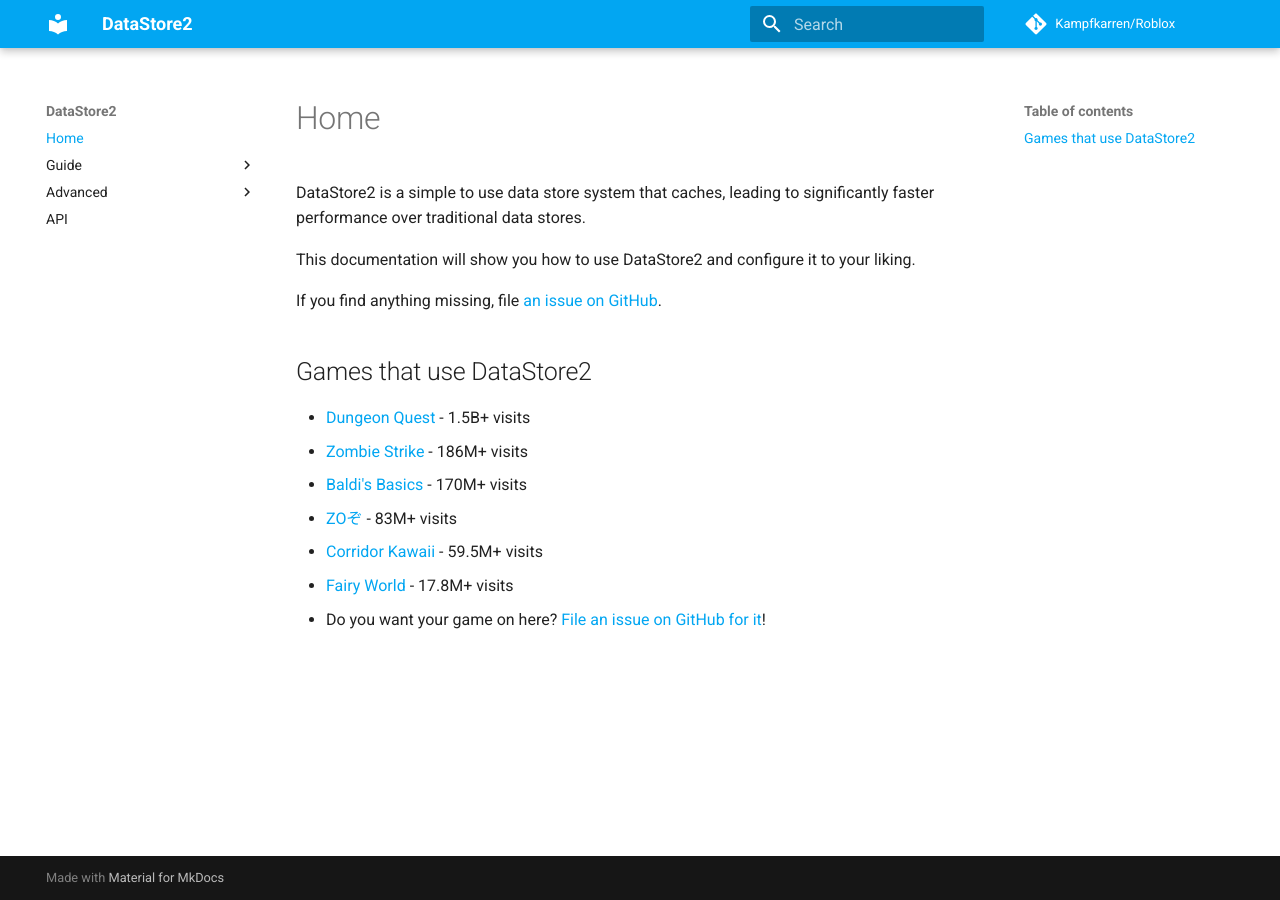
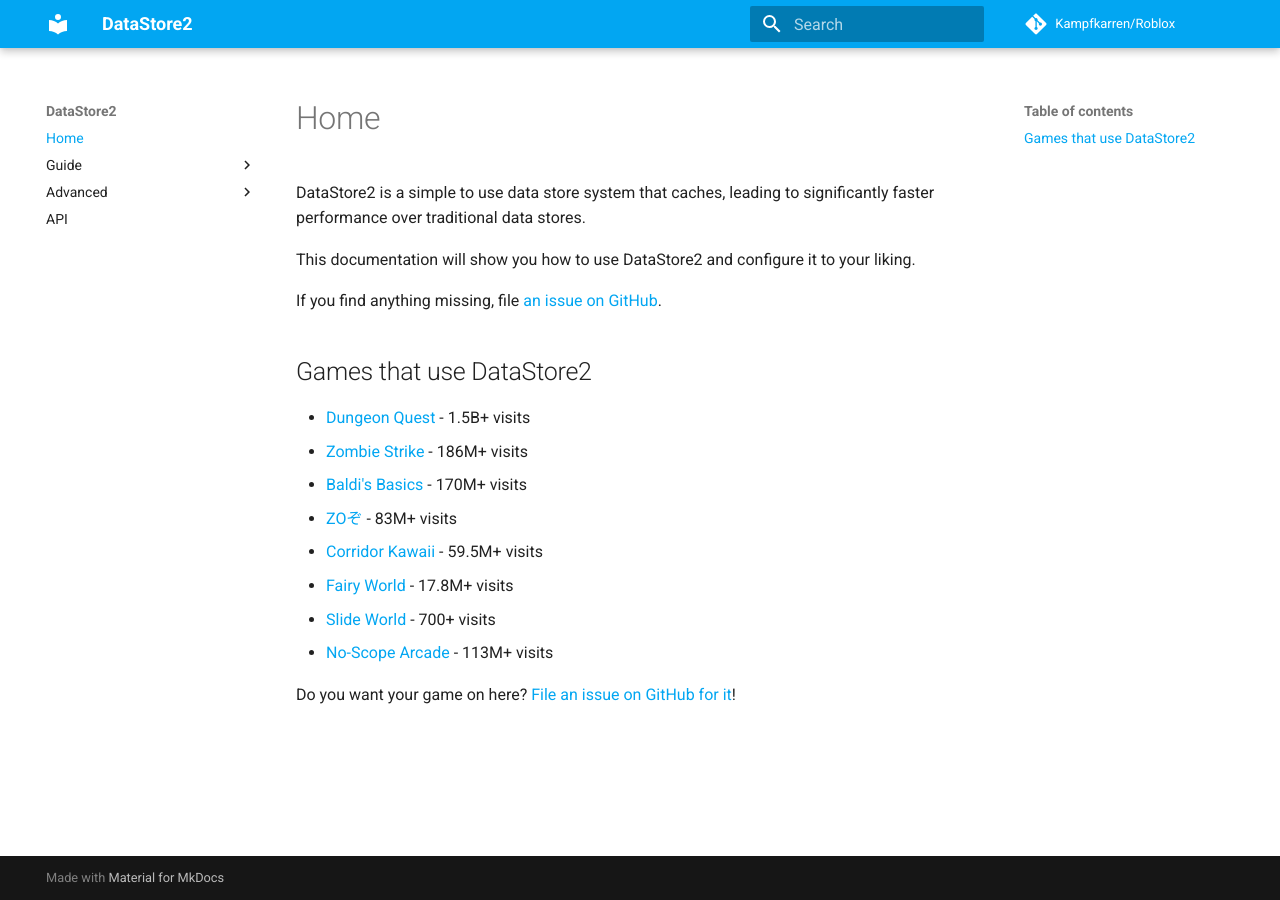
Before and after one commit to Kampfkarren/Roblox, an MkDocs documentation site: the page built from docs/index.md, in a window 1280 px wide. Built offline with MkDocs 1.6.1 and Material for MkDocs 9.7.7, drawn with Linux system fonts in a browser that asks for light colours; comment, search, counter and statistics services are not loaded.

Commit message:
Add games

```diff
--- a/docs/index.md
+++ b/docs/index.md
@@ -11,4 +11,7 @@ If you find anything missing, file [an issue on GitHub](https://github.com/Kampf
 - [ZOぞ](https://www.roblox.com/games/6678877691/ZO) - 83M+ visits
 - [Corridor Kawaii](https://www.roblox.com/games/6154244609/Corridor-Kawaii) - 59.5M+ visits
 - [Fairy World](https://www.roblox.com/games/1817078882/Fairy-World) - 17.8M+ visits
-- Do you want your game on here? [File an issue on GitHub for it](https://github.com/Kampfkarren/Roblox/issues)!
+- [Slide World](https://www.roblox.com/games/10214969603) - 700+ visits
+- [No-Scope Arcade](https://www.roblox.com/games/6407649031) - 113M+ visits
+
+Do you want your game on here? [File an issue on GitHub for it](https://github.com/Kampfkarren/Roblox/issues)!
```
